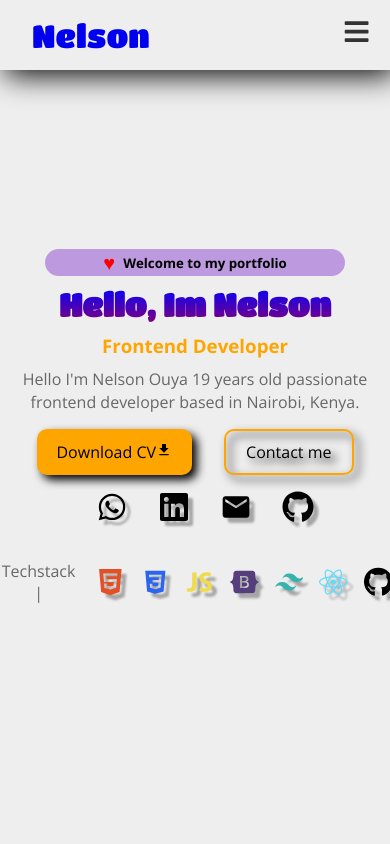
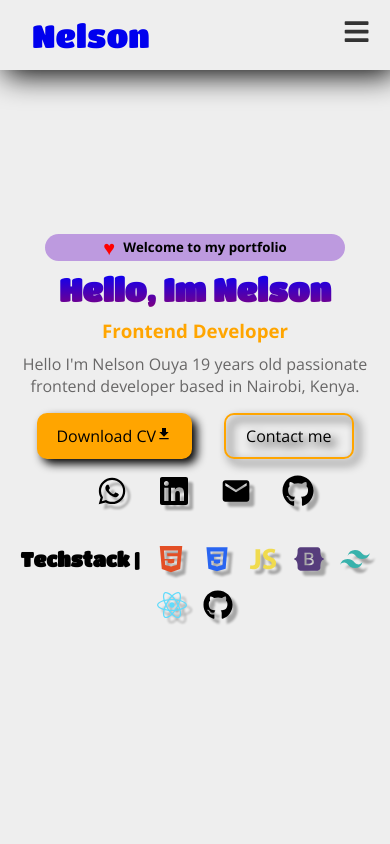
Before and after one commit to Nelson2023-2024/Portifolio, a React (Vite) app: page / in a window 390 px wide. Shown: the top 844 px of the page. Built offline with nearby package versions, Linux system fonts and the light colour scheme.

Commit message:
Improved the responsiveness of the navbar on smaller screens

```diff
--- a/src/Components/Hero.jsx
+++ b/src/Components/Hero.jsx
@@ -47,9 +47,9 @@ function Hero() {
 
 
         </div>
-        <div className="tech__stack" data-aos="fade-up" >
+        <div className="tech__stack"  >
 
-          <p>Techstack |</p>
+          <h2>Techstack |</h2>
           <FaHtml5 />
           <DiCss3 />
           <IoLogoJavascript />
--- a/src/Pages/Home/home.css
+++ b/src/Pages/Home/home.css
@@ -80,8 +80,9 @@ nav .burger-menu{
         flex-direction: column;
         position: absolute;
         top: 70px;
-        left: 0;
+        left: 35px;
         width: 100%;
+        max-width: 90%;
         background: #eee;
         box-shadow: 5px 5px 30px black;
         padding-block: 1rem;
@@ -96,6 +97,26 @@ nav .burger-menu{
         padding: 1rem;
         text-align: center;
      }
+
+@media (max-width:640px){
+    nav .links.show{
+        left: 25px;
+    }
+}
+
+@media (max-width:496px){
+    nav .links.show{
+        left: 20px;
+    }
+
+}
+
+@media (max-width:414px){
+    nav .links.show{
+    left: 15px;
+    }
+
+}
 
 
 
@@ -223,6 +244,7 @@ nav .burger-menu{
 .tech__stack{
     display: flex;
     align-items: center;
+    flex-wrap: wrap;
     justify-content: center;
     margin-top: 2rem;
     gap: 1rem;
@@ -268,6 +290,9 @@ nav .burger-menu{
     left: 10px;
     margin-top: 1rem;
 }
+    .tech__stack h2{
+        font-size: 20px;
+    }
     .tech__stack svg{
         font-size: 30px;
     }
```
